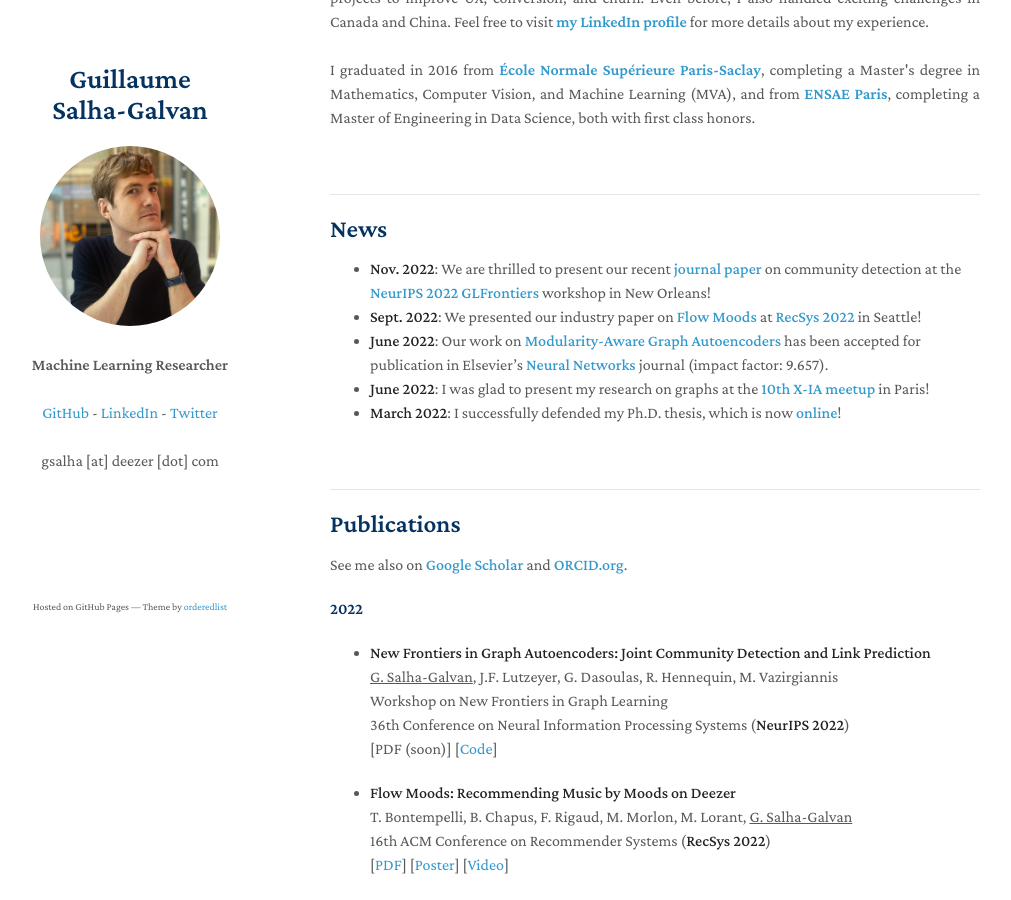
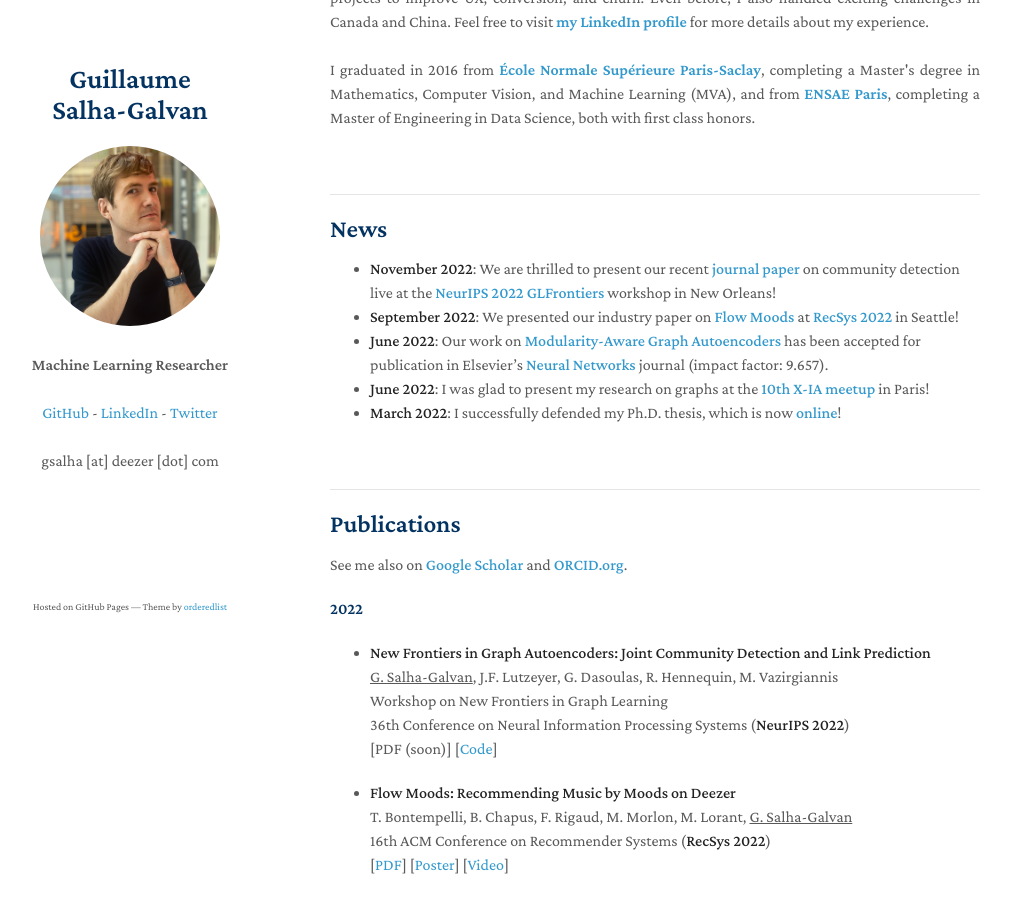
Before and after one commit to GuillaumeSalhaGalvan/GuillaumeSalhaGalvan.github.io, a Jekyll site: the page built from index.md, in a window 1280 px wide and 900 px high, scrolled down 339 px. Shown: the whole window, without its empty margins (140-1151 px from the left). Built offline with Jekyll 4.4.1, drawn with Linux system fonts in a browser that asks for light colours; our own code applies the rules of GitHub Pages for plain Markdown files; a script that is not in the unit is left out.

Commit message:
Update index.md

```diff
--- a/index.md
+++ b/index.md
@@ -17,8 +17,8 @@
 
 ## News
 
-- **Nov. 2022**: We are thrilled to present our recent **<a href="https://arxiv.org/pdf/2202.00961.pdf" target="_blank">journal paper</a>** on community detection at the **<a href="https://glfrontiers.github.io/" target="_blank">NeurIPS 2022 GLFrontiers</a>** workshop in New Orleans!
-- **Sept. 2022**: We presented our industry paper on **<a href="https://www.deezer-blog.com/press/flow-moods/" target="_blank">Flow Moods</a>** at **<a href="https://recsys.acm.org/recsys22/" target="_blank">RecSys 2022</a>** in Seattle!
+- **November 2022**: We are thrilled to present our recent **<a href="https://arxiv.org/pdf/2202.00961.pdf" target="_blank">journal paper</a>** on community detection live at the **<a href="https://glfrontiers.github.io/" target="_blank">NeurIPS 2022 GLFrontiers</a>** workshop in New Orleans!
+- **September 2022**: We presented our industry paper on **<a href="https://www.deezer-blog.com/press/flow-moods/" target="_blank">Flow Moods</a>** at **<a href="https://recsys.acm.org/recsys22/" target="_blank">RecSys 2022</a>** in Seattle!
 - **June 2022**: Our work on **<a href="https://arxiv.org/pdf/2202.00961.pdf" target="_blank">Modularity-Aware Graph Autoencoders</a>** has been accepted for publication in Elsevier's **<a href="https://www.journals.elsevier.com/neural-networks" target="_blank">Neural Networks</a>** journal (impact factor: 9.657).
 - **June 2022**: I was glad to present my research on graphs at the **<a href="https://twitter.com/researchdeezer/status/1534884094462640128" target="_blank">10th X-IA meetup</a>** in Paris!
 - **March 2022**: I successfully defended my Ph.D. thesis, which is now **<a href="https://guillaumesalhagalvan.com/doc/phdthesis_gsalhagalvan.pdf" target="_blank">online</a>**!
```
